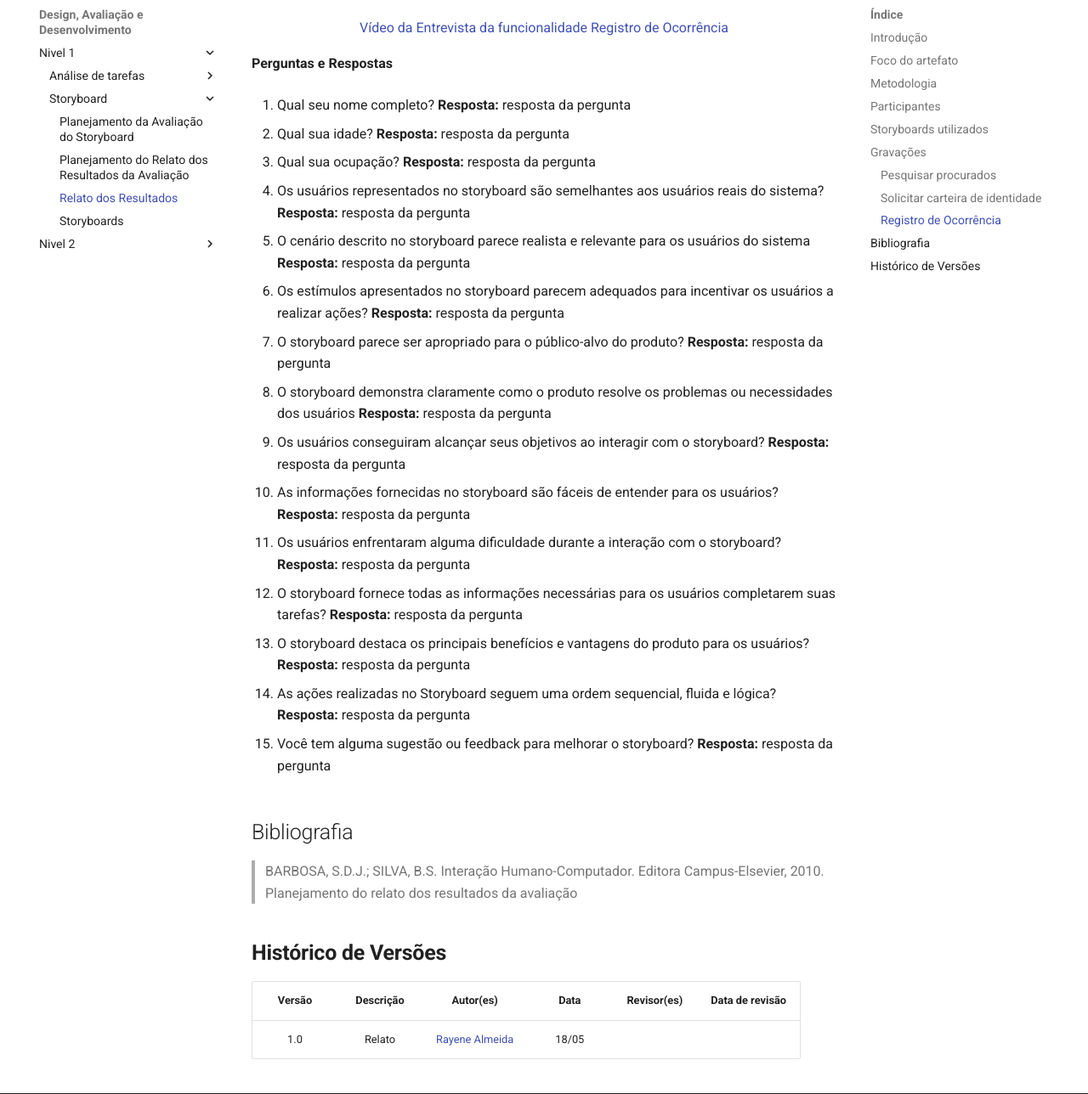
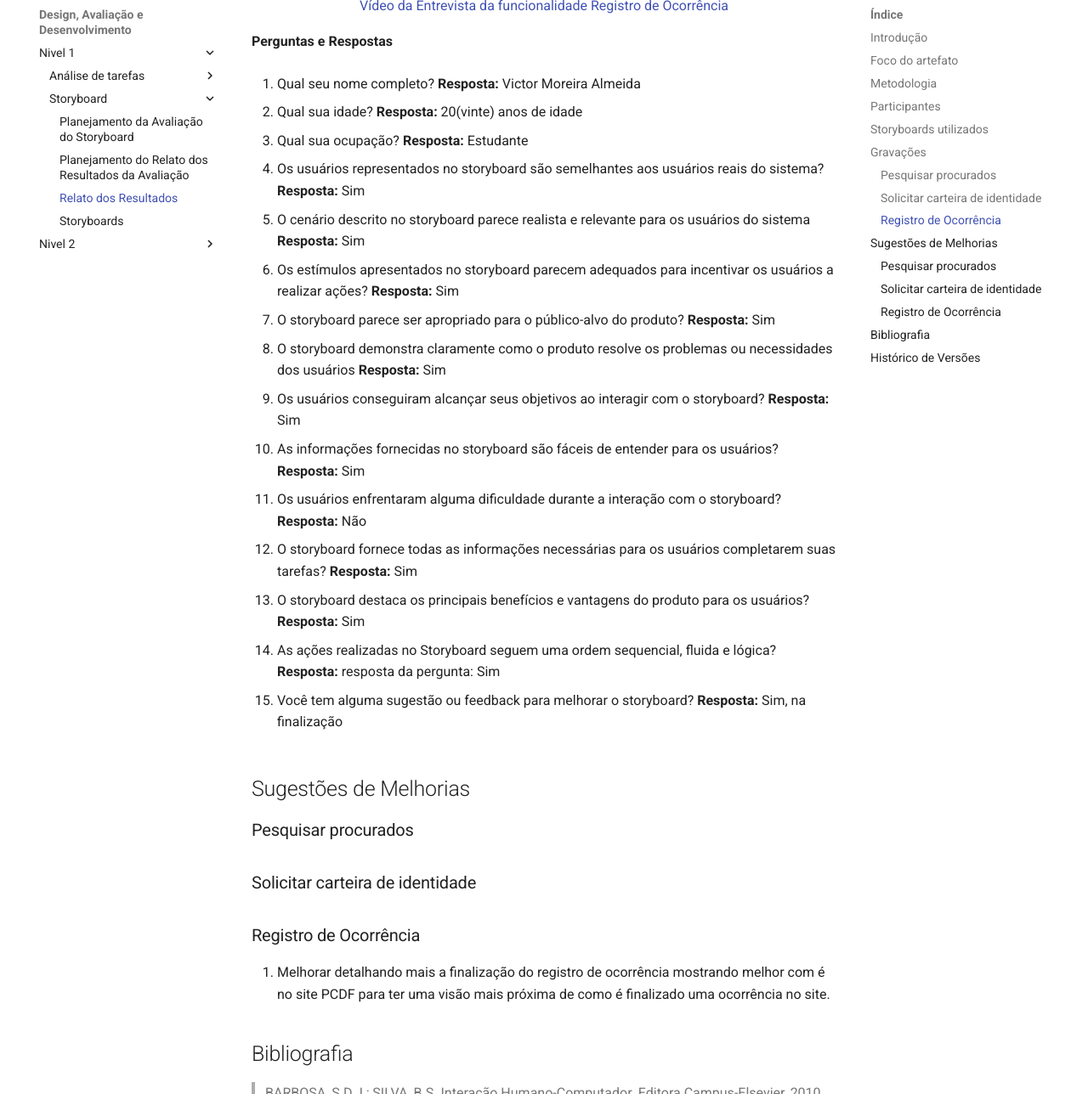
Before and after one commit to Interacao-Humano-Computador/2024.1-PCDF, an MkDocs documentation site: the page built from docs/design/Nivel1/storyboard/relato.md, in a window 1280 px wide and 1400 px high, scrolled down 5508 px, cut to the strip 112-1400 px from the top of the window. Shown: the whole strip at 85% size. Built offline with MkDocs 1.6.1 and Material for MkDocs 9.7.7, drawn with Linux system fonts in a browser that asks for light colours; comment, search, counter and statistics services are not loaded; some of the changed text lies outside the part shown.

Commit message:
relato storyboard

```diff
--- a/docs/design/Nivel1/storyboard/relato.md
+++ b/docs/design/Nivel1/storyboard/relato.md
@@ -111,8 +111,7 @@ Video
 
 14. As ações realizadas no Storyboard seguem uma ordem sequencial, fluida e lógica? **Resposta:** resposta da pergunta
 
-15. Você tem alguma sugestão ou feedback para melhorar o storyboard? **Resposta:** resposta da pergunta
-
+15. Você tem alguma sugestão ou feedback para melhorar o storyboard? **Resposta:** resposta
 
 ### Registro de Ocorrência
 Video
@@ -122,35 +121,44 @@ Video
 
 **Perguntas e Respostas**
 
-1. Qual seu nome completo? **Resposta:** resposta da pergunta
+1. Qual seu nome completo? **Resposta:** Victor Moreira Almeida
 
-2. Qual sua idade? **Resposta:** resposta da pergunta
+2. Qual sua idade? **Resposta:** 20(vinte) anos de idade
 
-3. Qual sua ocupação? **Resposta:** resposta da pergunta
+3. Qual sua ocupação? **Resposta:** Estudante
 
-4. Os usuários representados no storyboard são semelhantes aos usuários reais do sistema? **Resposta:** resposta da pergunta
+4. Os usuários representados no storyboard são semelhantes aos usuários reais do sistema? **Resposta:** Sim
 
-5. O cenário descrito no storyboard parece realista e relevante para os usuários do sistema **Resposta:** resposta da pergunta
+5. O cenário descrito no storyboard parece realista e relevante para os usuários do sistema **Resposta:** Sim
 
-6. Os estímulos apresentados no storyboard parecem adequados para incentivar os usuários a realizar ações? **Resposta:** resposta da pergunta
+6. Os estímulos apresentados no storyboard parecem adequados para incentivar os usuários a realizar ações? **Resposta:** Sim
 
-7. O storyboard parece ser apropriado para o público-alvo do produto? **Resposta:** resposta da pergunta
+7. O storyboard parece ser apropriado para o público-alvo do produto? **Resposta:** Sim
 
-8. O storyboard demonstra claramente como o produto resolve os problemas ou necessidades dos usuários **Resposta:** resposta da pergunta
+8. O storyboard demonstra claramente como o produto resolve os problemas ou necessidades dos usuários **Resposta:** Sim
 
-9. Os usuários conseguiram alcançar seus objetivos ao interagir com o storyboard? **Resposta:** resposta da pergunta
+9. Os usuários conseguiram alcançar seus objetivos ao interagir com o storyboard? **Resposta:** Sim
 
-10. As informações fornecidas no storyboard são fáceis de entender para os usuários? **Resposta:** resposta da pergunta
+10. As informações fornecidas no storyboard são fáceis de entender para os usuários? **Resposta:** Sim
 
-11. Os usuários enfrentaram alguma dificuldade durante a interação com o storyboard? **Resposta:** resposta da pergunta
+11. Os usuários enfrentaram alguma dificuldade durante a interação com o storyboard? **Resposta:** Não
 
-12. O storyboard fornece todas as informações necessárias para os usuários completarem suas tarefas? **Resposta:** resposta da pergunta
+12. O storyboard fornece todas as informações necessárias para os usuários completarem suas tarefas? **Resposta:** Sim
 
-13. O storyboard destaca os principais benefícios e vantagens do produto para os usuários? **Resposta:** resposta da pergunta
+13. O storyboard destaca os principais benefícios e vantagens do produto para os usuários? **Resposta:** Sim
 
-14. As ações realizadas no Storyboard seguem uma ordem sequencial, fluida e lógica? **Resposta:** resposta da pergunta
+14. As ações realizadas no Storyboard seguem uma ordem sequencial, fluida e lógica? **Resposta:** resposta da pergunta: Sim
 
-15. Você tem alguma sugestão ou feedback para melhorar o storyboard? **Resposta:** resposta da pergunta
+15. Você tem alguma sugestão ou feedback para melhorar o storyboard? **Resposta:** Sim, na finalização
+
+## Sugestões de Melhorias
+
+### Pesquisar procurados
+
+### Solicitar carteira de identidade
+
+### Registro de Ocorrência
+1. Melhorar detalhando mais a finalização do registro de ocorrência mostrando melhor com é no site PCDF para ter uma visão mais próxima de como é finalizado uma ocorrência no site.
 
 ## Bibliografia
 > BARBOSA, S.D.J.; SILVA, B.S. Interação Humano-Computador. Editora Campus-Elsevier, 2010.
```
